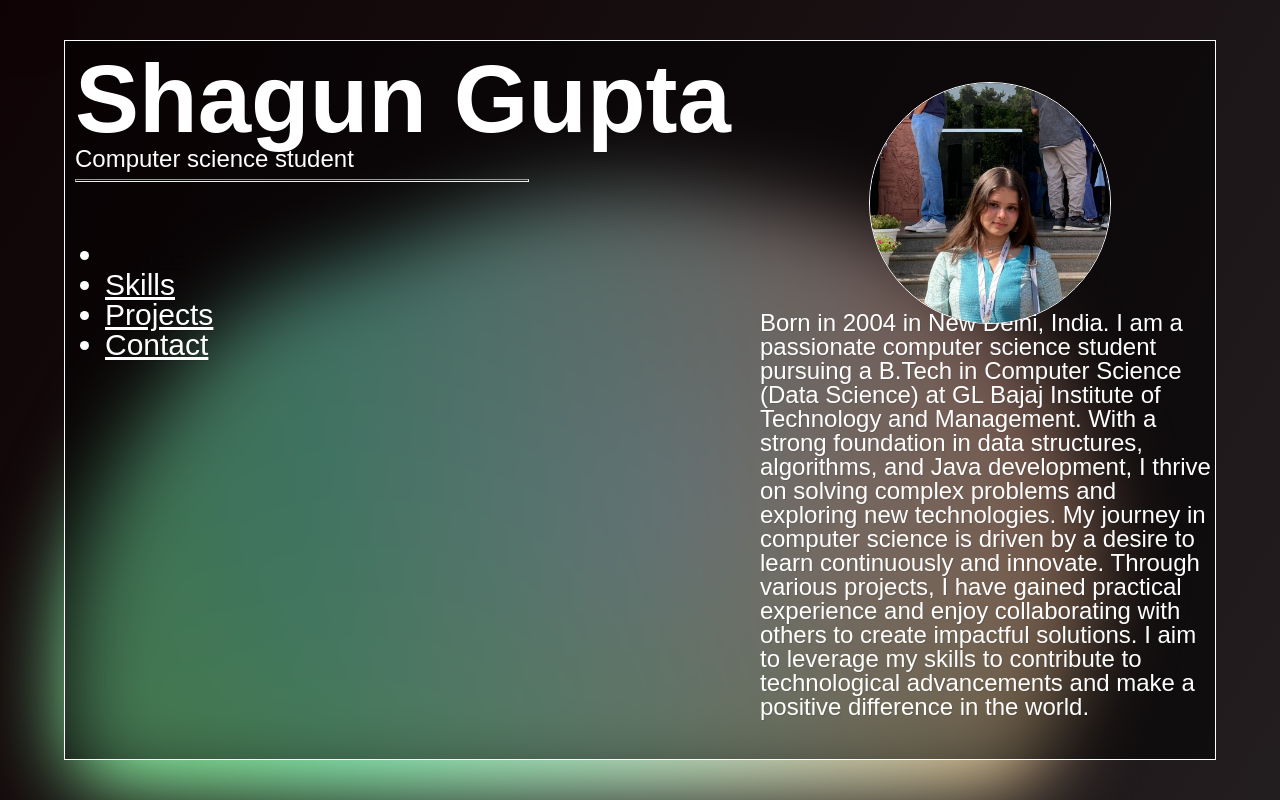
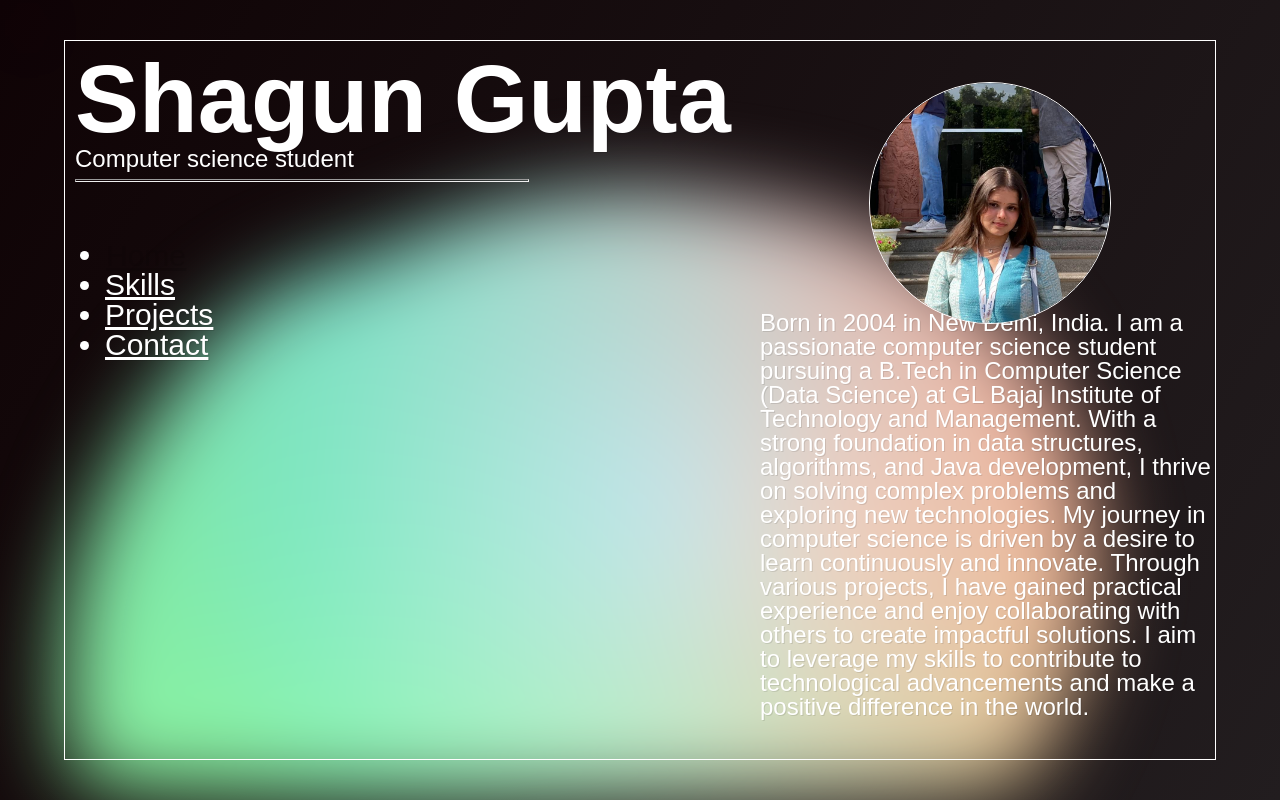
Before and after one commit to Shagungupta7/Porfolio, a website built with Vite: page index.html in a window 1280 px wide. Built offline with nearby package versions, Linux system fonts and the light colour scheme; a web font is replaced by a local one.

Commit message:
Update style.scss

```diff
--- a/src/style.scss
+++ b/src/style.scss
@@ -24,7 +24,6 @@ html, body {
   display: flex;
   flex-direction: column;
   align-items: flex-start;
-  background: rgba(0, 0, 0, 0.5);
 }
 .box h1, .box p, .box ul {
   margin: 0;
```
